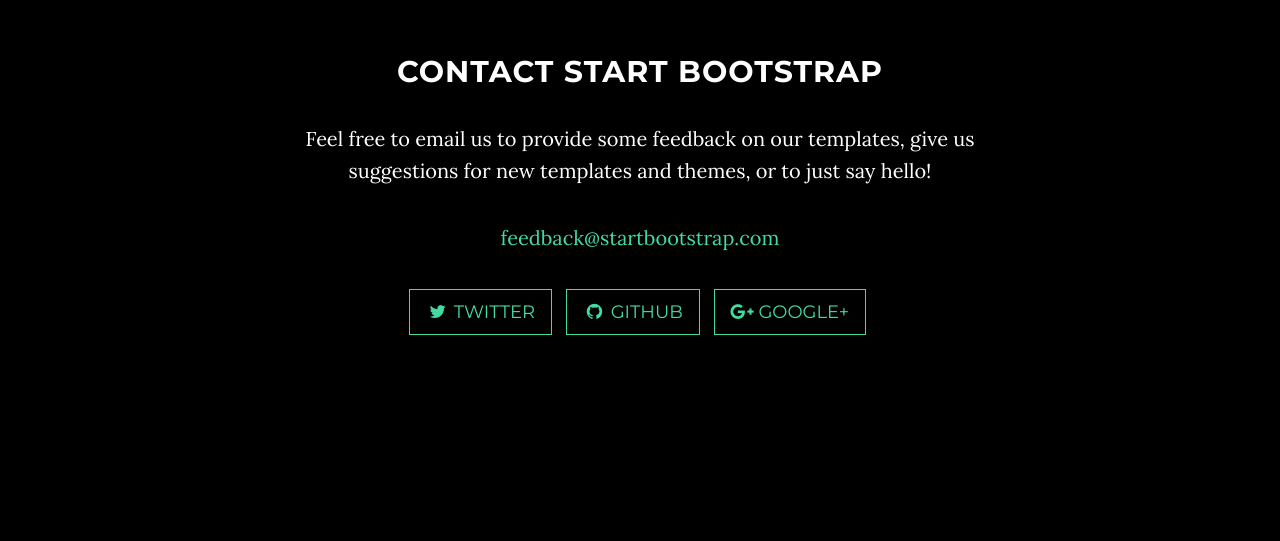
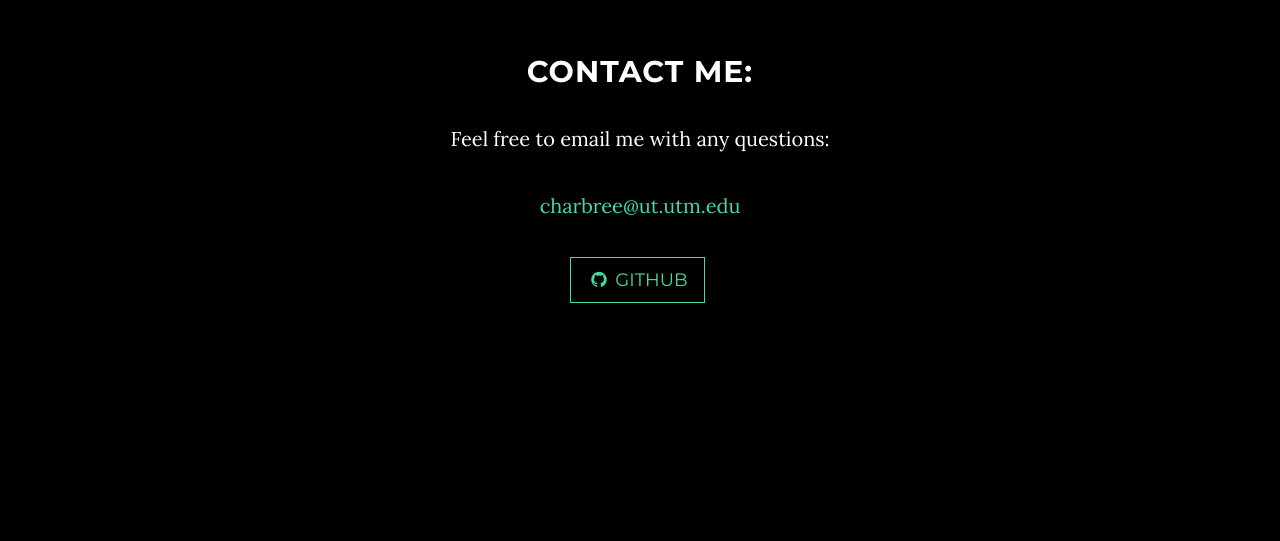
Before and after one commit to charbreeUTM/charbreeUTM.github.io, a website: page index.html in a window 1280 px wide. Shown: the part 2273-2814 px from the top of the page. Drawn offline with nearby package versions, Linux system fonts and the light colour scheme; some packages are replaced by stand-ins of ours.

Commit message:
Update index.html

```diff
--- a/index.html
+++ b/index.html
@@ -9,7 +9,7 @@
     <meta name="description" content="">
     <meta name="author" content="">
 
-    <title>Grayscale - Start Bootstrap Theme</title>
+    <title>Grayscale - Home</title>
 
     <!-- Bootstrap Core CSS -->
     <link href="vendor/bootstrap/css/bootstrap.min.css" rel="stylesheet">
@@ -115,19 +115,13 @@
     <section id="contact" class="container content-section text-center">
         <div class="row">
             <div class="col-lg-8 col-lg-offset-2">
-                <h2>Contact Start Bootstrap</h2>
-                <p>Feel free to email us to provide some feedback on our templates, give us suggestions for new templates and themes, or to just say hello!</p>
-                <p><a href="mailto:feedback@startbootstrap.com">feedback@startbootstrap.com</a>
+                <h2>Contact Me:</h2>
+                <p>Feel free to email me with any questions:</p>
+                <p><a href="mailto:charbree@ut.utm.edu">charbree@ut.utm.edu</a>
                 </p>
                 <ul class="list-inline banner-social-buttons">
                     <li>
-                        <a href="https://twitter.com/SBootstrap" class="btn btn-default btn-lg"><i class="fa fa-twitter fa-fw"></i> <span class="network-name">Twitter</span></a>
-                    </li>
-                    <li>
-                        <a href="https://github.com/IronSummitMedia/startbootstrap" class="btn btn-default btn-lg"><i class="fa fa-github fa-fw"></i> <span class="network-name">Github</span></a>
-                    </li>
-                    <li>
-                        <a href="https://plus.google.com/+Startbootstrap/posts" class="btn btn-default btn-lg"><i class="fa fa-google-plus fa-fw"></i> <span class="network-name">Google+</span></a>
+                        <a href="https://github.com/charbreeUTM" class="btn btn-default btn-lg"><i class="fa fa-github fa-fw"></i> <span class="network-name">Github</span></a>
                     </li>
                 </ul>
             </div>
```
